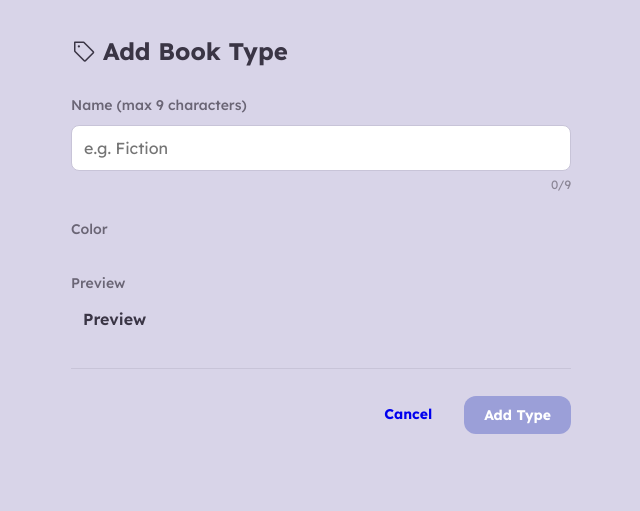
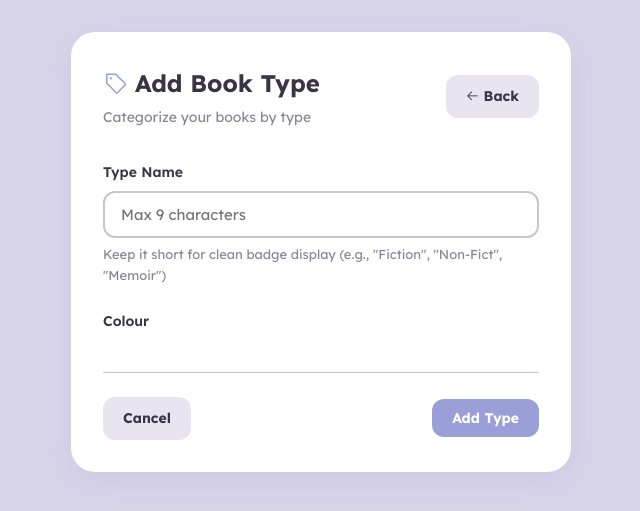
Before and after one commit to rsembera/libram, a Python web app: template web/templates/add_edit_type.html in a window 1280 px wide. Shown: the top 511 px of the page, without its empty margins (319-959 px from the left). Run offline with Jinja, Linux system fonts and the light colour scheme; the template is opened without the code that fills it, so the values that code supplies are empty.

Commit message:
Improve type management UI and add By Type chart
- Restyled manage/edit types pages to match book form card structure
- Click-to-edit rows in type management (EdgeCase pattern)
- Color picker with checkmarks for type editing
- Type badges now use dark gray text (#374151) like EdgeCase
- Added 'By Type' as third chart view (horizontal bars, top 6 types)
- Filter out font request logs from terminal output

```diff
--- /dev/null
+++ b/web/static/css/add_edit_type.css
@@ -0,0 +1,100 @@
+/* Add/Edit Type Page Styles */
+
+/* Color Picker */
+.color-picker {
+    display: grid;
+    grid-template-columns: repeat(3, 1fr);
+    gap: 0.75rem;
+    margin-top: 0.5rem;
+}
+
+.color-option {
+    position: relative;
+    cursor: pointer;
+    border-radius: 0.5rem;
+    overflow: hidden;
+    transition: transform 0.15s ease, box-shadow 0.15s ease;
+}
+
+.color-option:hover {
+    transform: translateY(-2px);
+    box-shadow: 0 4px 12px rgba(0, 0, 0, 0.15);
+}
+
+.color-option.selected {
+    box-shadow: 0 0 0 3px var(--accent-color, #8B5CF6);
+}
+
+.color-swatch {
+    padding: 0.75rem 1rem;
+    text-align: center;
+    font-size: 0.8125rem;
+    font-weight: 600;
+    color: #374151;
+}
+
+.checkmark {
+    position: absolute;
+    top: 0.25rem;
+    right: 0.25rem;
+    width: 1.25rem;
+    height: 1.25rem;
+    background: white;
+    border-radius: 50%;
+    display: none;
+    align-items: center;
+    justify-content: center;
+    color: var(--accent-color, #8B5CF6);
+    font-size: 0.75rem;
+    box-shadow: 0 1px 3px rgba(0, 0, 0, 0.2);
+}
+
+.color-option.selected .checkmark {
+    display: flex;
+}
+
+/* Form Actions */
+.form-actions {
+    display: flex;
+    justify-content: space-between;
+    align-items: center;
+    margin-top: 2rem;
+    padding-top: 1.5rem;
+    border-top: 1px solid var(--border-color);
+}
+
+.action-buttons {
+    display: flex;
+    gap: 0.75rem;
+}
+
+/* Full width button utility */
+.btn-full-width {
+    width: 100%;
+}
+
+/* Responsive */
+@media (max-width: 480px) {
+    .color-picker {
+        grid-template-columns: repeat(2, 1fr);
+    }
+
+    .form-actions {
+        flex-direction: column;
+        gap: 1rem;
+    }
+
+    .form-actions > a {
+        width: 100%;
+        text-align: center;
+    }
+
+    .action-buttons {
+        width: 100%;
+        flex-direction: column;
+    }
+
+    .action-buttons .btn {
+        width: 100%;
+    }
+}
--- a/web/static/css/manage_types.css
+++ b/web/static/css/manage_types.css
@@ -1,78 +1,117 @@
-/* Manage Types Page */
+/* Manage Types Page Styles */
 
 .types-page {
-    max-width: 800px;
-    margin: 0 auto;
+    max-width: min(900px, 95vw);
 }
 
-.types-page .header-row {
-    display: flex;
-    justify-content: space-between;
-    align-items: center;
-    margin-bottom: 1.5rem;
+.types-page .form-header {
+    flex-wrap: wrap;
+    gap: 1rem;
 }
 
-.types-page h2 {
-    display: flex;
-    align-items: center;
-    gap: 0.5rem;
-    margin: 0;
-    color: var(--text-primary);
+.types-page .form-header > div {
+    flex: 1;
 }
 
 .page-subtitle {
     color: var(--text-muted);
     margin: 0.25rem 0 0;
     font-size: 0.875rem;
+    font-weight: normal;
+}
+
+/* Section Headers */
+.section-header {
+    background: var(--bg-section, #E3E9EE);
+    padding: 0.75rem 1rem;
+    font-weight: 600;
+    color: var(--text-muted);
+    font-size: 0.875rem;
+    text-transform: uppercase;
+    letter-spacing: 0.05em;
+    margin-top: 1.5rem;
+    margin-bottom: 0.5rem;
+    border-radius: 0.5rem;
 }
 
 /* Types Table */
 .types-table {
     width: 100%;
     border-collapse: collapse;
+    margin-bottom: 0.5rem;
 }
 
-.types-table th,
-.types-table td {
-    padding: 0.75rem 1rem;
+.types-table th {
+    padding: 0.75rem 0.5rem;
+    font-size: 0.75rem;
     text-align: left;
+    color: var(--text-muted);
+    font-weight: 600;
+    text-transform: uppercase;
+    letter-spacing: 0.025em;
     border-bottom: 1px solid var(--border-color);
 }
 
-.types-table th {
-    color: var(--text-muted);
-    font-weight: 600;
+.types-table td {
+    padding: 0.75rem 0.5rem;
     font-size: 0.875rem;
+    border-bottom: 1px solid var(--border-color);
+    color: var(--text-primary);
 }
 
-.types-table .text-center { text-align: center; }
-.types-table .text-right { text-align: right; }
-
-.color-swatch {
-    display: inline-block;
-    width: 1.5rem;
-    height: 1.5rem;
-    border-radius: 0.25rem;
-    vertical-align: middle;
+.types-table tbody tr {
+    cursor: pointer;
+    transition: background 0.15s ease;
 }
 
-/* Back Link */
-.back-link {
-    margin-top: 2rem;
-    padding-top: 1rem;
-    border-top: 1px solid var(--border-color);
+.types-table tbody tr:hover {
+    background: var(--bg-hover, rgba(0, 0, 0, 0.03));
 }
 
-.back-link a {
-    color: var(--text-muted);
-    text-decoration: none;
+.types-table .text-center {
+    text-align: center;
+}
+
+/* Color badge in table */
+.types-table .type-badge {
+    display: inline-block;
+    padding: 0.25rem 0.625rem;
+    border-radius: 0.375rem;
+    font-size: 0.75rem;
+    font-weight: 600;
+    color: #374151;
+}
+
+/* Status Indicators */
+.editable-indicator,
+.deletable-indicator {
     display: inline-flex;
     align-items: center;
-    gap: 0.5rem;
+    gap: 0.25rem;
+    padding: 0.25rem 0.5rem;
+    background: #D1FAE5;
+    color: #065F46;
+    font-size: 0.75rem;
+    font-weight: 600;
+    border-radius: 0.25rem;
 }
 
-.back-link a:hover {
-    color: var(--text-primary);
+.editable-indicator i,
+.deletable-indicator i {
+    font-size: 0.75rem;
+}
+
+/* Helper Text */
+.helper-text {
+    display: block;
+    color: var(--text-muted);
+    font-size: 0.8125rem;
+    margin-bottom: 1rem;
+}
+
+/* Back Button */
+.back-btn {
+    margin-top: 1.5rem;
 }
 
 /* Modal */
@@ -91,10 +130,11 @@
 
 .modal-content {
     background: var(--bg-card);
-    padding: 1.5rem;
-    border-radius: 0.75rem;
+    padding: 2rem;
+    border-radius: 1rem;
     max-width: 400px;
     text-align: center;
+    box-shadow: 0 8px 24px var(--shadow-color);
 }
 
 .modal-content h3 {
@@ -112,109 +152,3 @@
     gap: 0.75rem;
     justify-content: center;
 }
-
-/* Add/Edit Type Form */
-.type-form-page {
-    max-width: 500px;
-    margin: 0 auto;
-}
-
-.type-form-page .header-row {
-    margin-bottom: 1.5rem;
-}
-
-.type-form-page h2 {
-    display: flex;
-    align-items: center;
-    gap: 0.5rem;
-    margin: 0;
-    color: var(--text-primary);
-}
-
-.type-form .form-group {
-    margin-bottom: 1.5rem;
-}
-
-.type-form label {
-    display: block;
-    margin-bottom: 0.5rem;
-    color: var(--text-secondary);
-    font-weight: 500;
-}
-
-.type-form input[type="text"] {
-    width: 100%;
-    padding: 0.75rem;
-    border: 1px solid var(--border-color);
-    border-radius: 0.5rem;
-    background: var(--bg-input, var(--bg-card));
-    color: var(--text-primary);
-    font-size: 1rem;
-}
-
-.char-count {
-    display: block;
-    text-align: right;
-    color: var(--text-muted);
-    font-size: 0.75rem;
-    margin-top: 0.25rem;
-}
-
-/* Color Picker */
-.color-picker {
-    display: flex;
-    flex-wrap: wrap;
-    gap: 0.75rem;
-}
-
-.color-option {
-    display: flex;
-    align-items: center;
-    gap: 0.5rem;
-    cursor: pointer;
-    padding: 0.5rem;
-    border-radius: 0.5rem;
-    transition: background 0.15s ease;
-}
-
-.color-option:hover {
-    background: var(--bg-hover, rgba(0, 0, 0, 0.05));
-}
-
-.color-option input[type="radio"] {
-    display: none;
-}
-
-.color-option input[type="radio"]:checked + .color-swatch {
-    box-shadow: 0 0 0 3px var(--bg-card), 0 0 0 5px currentColor;
-}
-
-.color-name {
-    color: var(--text-secondary);
-    font-size: 0.875rem;
-}
-
-/* Preview */
-.preview-badge {
-    font-size: 1rem;
-    padding: 0.25rem 0.75rem;
-}
-
-/* Form Actions */
-.form-actions {
-    display: flex;
-    gap: 0.75rem;
-    justify-content: flex-end;
-    margin-top: 2rem;
-    padding-top: 1.5rem;
-    border-top: 1px solid var(--border-color);
-}
-
-/* Error Message */
-.error-message {
-    background: #fef2f2;
-    color: #b91c1c;
-    padding: 0.75rem 1rem;
-    border-radius: 0.5rem;
-    margin-bottom: 1rem;
-}
--- a/web/static/css/shared.css
+++ b/web/static/css/shared.css
@@ -608,6 +608,7 @@ html.font-size-l { font-size: 20px; }
     font-size: 0.75rem;
     font-weight: 600;
     white-space: nowrap;
+    color: #374151;
 }
 
 /* ============================================
--- a/web/templates/add_edit_type.html
+++ b/web/templates/add_edit_type.html
@@ -4,86 +4,175 @@
 
 {% block extra_css %}
 <link rel="stylesheet" href="{{ url_for('static', filename='css/manage_types.css') }}">
+<link rel="stylesheet" href="{{ url_for('static', filename='css/add_edit_type.css') }}">
 {% endblock %}
 
 {% block content %}
-<div class="card type-form-page">
-    <div class="header-row">
-        <h2><i class="ph ph-tag"></i> {{ 'Edit' if type else 'Add' }} Book Type</h2>
+<div class="form-card narrow">
+    <div class="form-header">
+        <div>
+            <h2>
+                <i class="ph ph-tag page-icon"></i>
+                {{ 'Edit' if type else 'Add' }} Book Type
+            </h2>
+            <p class="page-subtitle">Categorize your books by type</p>
+        </div>
+        <a href="{{ url_for('types.manage_types') }}" class="btn btn-secondary">
+            <i class="ph ph-arrow-left"></i> Back
+        </a>
     </div>
 
     {% if error %}
-    <div class="error-message">{{ error }}</div>
+    <div class="error-box">{{ error }}</div>
     {% endif %}
 
-    <form method="POST" class="type-form">
+    <form method="POST" id="type-form" data-type-id="{{ type.id if type else '' }}">
         <div class="form-group">
-            <label for="name">Name (max 9 characters)</label>
+            <label for="name">Type Name</label>
             <input type="text" id="name" name="name" maxlength="9" required
                    value="{{ type.name if type else '' }}"
-                   placeholder="e.g. Fiction">
-            <span class="char-count"><span id="name-count">{{ type.name|length if type else 0 }}</span>/9</span>
+                   placeholder="Max 9 characters">
+            <small class="helper-text">
+                Keep it short for clean badge display (e.g., "Fiction", "Non-Fict", "Memoir")
+            </small>
         </div>
 
         <div class="form-group">
-            <label>Color</label>
+            <label>Colour</label>
             <div class="color-picker">
                 {% for color in colors %}
-                <label class="color-option">
-                    <input type="radio" name="color" value="{{ color.hex }}"
-                           data-bubble="{{ color.bubble }}"
-                           {{ 'checked' if (type and type.color == color.hex) or (not type and loop.first) else '' }}>
-                    <span class="color-swatch" style="background-color: {{ color.hex }};"></span>
-                    <span class="color-name">{{ color.name }}</span>
-                </label>
+                <div class="color-option {% if type and type.color == color.hex %}selected{% endif %}"
+                     data-hex="{{ color.hex }}"
+                     data-name="{{ color.name }}"
+                     data-bubble="{{ color.bubble }}">
+                    <div class="color-swatch" style="background-color: {{ color.hex }}">
+                        {{ color.name }}
+                    </div>
+                    <div class="checkmark"><i class="ph ph-check"></i></div>
+                </div>
                 {% endfor %}
             </div>
-            <input type="hidden" name="bubble_color" id="bubble_color"
-                   value="{{ type.bubble_color if type else colors[0].bubble }}">
-        </div>
-
-        <div class="form-group">
-            <label>Preview</label>
-            <span class="type-badge preview-badge" id="preview-badge"
-                  style="background-color: {{ type.bubble_color if type else colors[0].bubble }}; color: {{ type.color if type else colors[0].hex }};">
-                {{ type.name if type else 'Preview' }}
-            </span>
+            <input type="hidden" id="color" name="color" value="{{ type.color if type else '#9FCFC0' }}">
+            <input type="hidden" id="bubble_color" name="bubble_color" value="{{ type.bubble_color if type else '#E0F2EE' }}">
         </div>
 
         <div class="form-actions">
-            <a href="{{ url_for('types.manage_types') }}" class="btn">Cancel</a>
-            <button type="submit" class="btn btn-primary">{{ 'Save Changes' if type else 'Add Type' }}</button>
+            <a href="{{ url_for('types.manage_types') }}" class="btn btn-secondary">Cancel</a>
+
+            <div class="action-buttons">
+                {% if type and can_delete %}
+                <button type="button" class="btn btn-danger-light" id="delete-btn">Delete Type</button>
+                {% endif %}
+                <button type="submit" class="btn btn-primary">
+                    {{ 'Save Changes' if type else 'Add Type' }}
+                </button>
+            </div>
         </div>
     </form>
+</div>
+
+<!-- Delete confirmation modal -->
+<div id="deleteModal" class="modal-overlay" style="display: none;">
+    <div class="modal-content">
+        <h3>Delete Book Type?</h3>
+        <p>Are you sure you want to delete "<strong>{{ type.name if type else '' }}</strong>"? This action cannot be undone.</p>
+        <div class="modal-buttons">
+            <button type="button" class="btn btn-secondary" id="cancel-delete">Cancel</button>
+            <button type="button" class="btn btn-danger" id="confirm-delete">Delete Type</button>
+        </div>
+    </div>
+</div>
+
+<!-- Error Modal -->
+<div id="errorModal" class="modal-overlay" style="display: none;">
+    <div class="modal-content">
+        <h3>Cannot Delete Type</h3>
+        <p id="error-message"></p>
+        <div class="modal-buttons">
+            <button type="button" class="btn btn-primary btn-full-width" id="close-error">OK</button>
+        </div>
+    </div>
 </div>
 {% endblock %}
 
 {% block extra_js %}
 <script>
-// Update character count
-document.getElementById('name').addEventListener('input', function() {
-    document.getElementById('name-count').textContent = this.value.length;
-    updatePreview();
+// Color picker
+document.querySelectorAll('.color-option').forEach(option => {
+    option.addEventListener('click', function() {
+        // Remove selected from all
+        document.querySelectorAll('.color-option').forEach(o => o.classList.remove('selected'));
+        // Add selected to clicked
+        this.classList.add('selected');
+        // Update hidden inputs
+        document.getElementById('color').value = this.dataset.hex;
+        document.getElementById('bubble_color').value = this.dataset.bubble;
+    });
+
+    // If no type yet, select the first one by default
+    {% if not type %}
+    if (!document.querySelector('.color-option.selected')) {
+        document.querySelector('.color-option').classList.add('selected');
+    }
+    {% endif %}
 });
 
-// Update preview when color changes
-document.querySelectorAll('input[name="color"]').forEach(function(radio) {
-    radio.addEventListener('change', function() {
-        document.getElementById('bubble_color').value = this.dataset.bubble;
-        updatePreview();
+// Delete functionality
+const deleteBtn = document.getElementById('delete-btn');
+const deleteModal = document.getElementById('deleteModal');
+const cancelDelete = document.getElementById('cancel-delete');
+const confirmDelete = document.getElementById('confirm-delete');
+const errorModal = document.getElementById('errorModal');
+const errorMessage = document.getElementById('error-message');
+const closeError = document.getElementById('close-error');
+
+if (deleteBtn) {
+    deleteBtn.addEventListener('click', function() {
+        deleteModal.style.display = 'flex';
+    });
+}
+
+if (cancelDelete) {
+    cancelDelete.addEventListener('click', function() {
+        deleteModal.style.display = 'none';
+    });
+}
+
+if (confirmDelete) {
+    confirmDelete.addEventListener('click', async function() {
+        const typeId = document.getElementById('type-form').dataset.typeId;
+        try {
+            const response = await fetch(`/types/${typeId}/delete`, { method: 'POST' });
+            const data = await response.json();
+
+            if (data.success) {
+                window.location.href = '{{ url_for("types.manage_types") }}';
+            } else {
+                deleteModal.style.display = 'none';
+                errorMessage.textContent = data.error || 'Failed to delete type';
+                errorModal.style.display = 'flex';
+            }
+        } catch (err) {
+            deleteModal.style.display = 'none';
+            errorMessage.textContent = 'Error deleting type';
+            errorModal.style.display = 'flex';
+        }
+    });
+}
+
+if (closeError) {
+    closeError.addEventListener('click', function() {
+        errorModal.style.display = 'none';
+    });
+}
+
+// Close modals on backdrop click
+document.querySelectorAll('.modal-overlay').forEach(modal => {
+    modal.addEventListener('click', function(e) {
+        if (e.target === this) {
+            this.style.display = 'none';
+        }
     });
 });
-
-function updatePreview() {
-    const name = document.getElementById('name').value || 'Preview';
-    const selectedColor = document.querySelector('input[name="color"]:checked');
-    const color = selectedColor ? selectedColor.value : '#9FCFC0';
-    const bubble = selectedColor ? selectedColor.dataset.bubble : '#E0F2EE';
-
-    const preview = document.getElementById('preview-badge');
-    preview.textContent = name;
-    preview.style.color = color;
-    preview.style.backgroundColor = bubble;
-}
 </script>
 {% endblock %}
--- a/web/templates/book_form.html
+++ b/web/templates/book_form.html
@@ -146,11 +146,11 @@
                             {% if book and book.type_id %}
                                 {% for t in book_types %}
                                     {% if t.id == book.type_id %}
-                                        <span class="type-badge" style="background-color: {{ t.bubble_color }}; color: {{ t.color }};">{{ t.name }}</span>
+                                        <span class="type-badge" style="background-color: {{ t.color }};">{{ t.name }}</span>
                                     {% endif %}
                                 {% endfor %}
                             {% elif book_types %}
-                                <span class="type-badge" style="background-color: {{ book_types[0].bubble_color }}; color: {{ book_types[0].color }};">{{ book_types[0].name }}</span>
+                                <span class="type-badge" style="background-color: {{ book_types[0].color }};">{{ book_types[0].name }}</span>
                             {% else %}
                                 No types
                             {% endif %}
@@ -160,7 +160,7 @@
                     <div class="custom-dropdown-menu">
                         {% for t in book_types %}
                         <div class="custom-dropdown-option" data-value="{{ t.id }}" data-color="{{ t.color }}" data-bubble="{{ t.bubble_color }}" onclick="selectType(this)">
-                            <span class="type-badge" style="background-color: {{ t.bubble_color }}; color: {{ t.color }};">{{ t.name }}</span>
+                            <span class="type-badge" style="background-color: {{ t.color }};">{{ t.name }}</span>
                         </div>
                         {% endfor %}
                     </div>
--- a/web/templates/main_view.html
+++ b/web/templates/main_view.html
@@ -138,7 +138,7 @@
                         <span class="book-number">{{ book.all_time_number }}</span>
                         <span class="year-number">{{ book.yearly_number }}</span>
                         <span class="book-rating">{{ book.rating|rating_star|safe }}</span>
-                        <span class="book-type">{% if book.type_name %}<span class="type-badge" style="background-color: {{ book.type_bubble }}; color: {{ book.type_color }};">{{ book.type_name }}</span>{% endif %}</span>
+                        <span class="book-type">{% if book.type_name %}<span class="type-badge" style="background-color: {{ book.type_color }};">{{ book.type_name }}</span>{% endif %}</span>
                         <span class="book-title">{{ book.title }}</span>
                         <span class="book-author">{{ book.author }}</span>
                         <span class="book-pages">{{ book.pages }}</span>
@@ -160,7 +160,7 @@
                         <div class="compact-header">
                             <span class="book-number">#{{ book.all_time_number }} (Yr. #{{ book.yearly_number }})</span>
                         </div>
-                        <div class="book-title"><span class="book-rating">{{ book.rating|rating_star|safe }}</span>{% if book.type_name %} <span class="type-badge" style="background-color: {{ book.type_bubble }}; color: {{ book.type_color }};">{{ book.type_name }}</span>{% endif %} {{ book.title }}</div>
+                        <div class="book-title"><span class="book-rating">{{ book.rating|rating_star|safe }}</span>{% if book.type_name %} <span class="type-badge" style="background-color: {{ book.type_color }};">{{ book.type_name }}</span>{% endif %} {{ book.title }}</div>
                         <div class="book-author">{{ book.author }}</div>
                         <div class="compact-meta">
                             <span>{{ book.pages }} pages</span>
```
Also changed, not shown: core/database.py (+13 -0 lines), main.py (+16 -0 lines), web/blueprints/books.py (+7 -0 lines), web/blueprints/types.py (+18 -3 lines), web/static/js/main_view.js (+73 -3 lines), web/templates/manage_types.html (+33 -21 lines).
